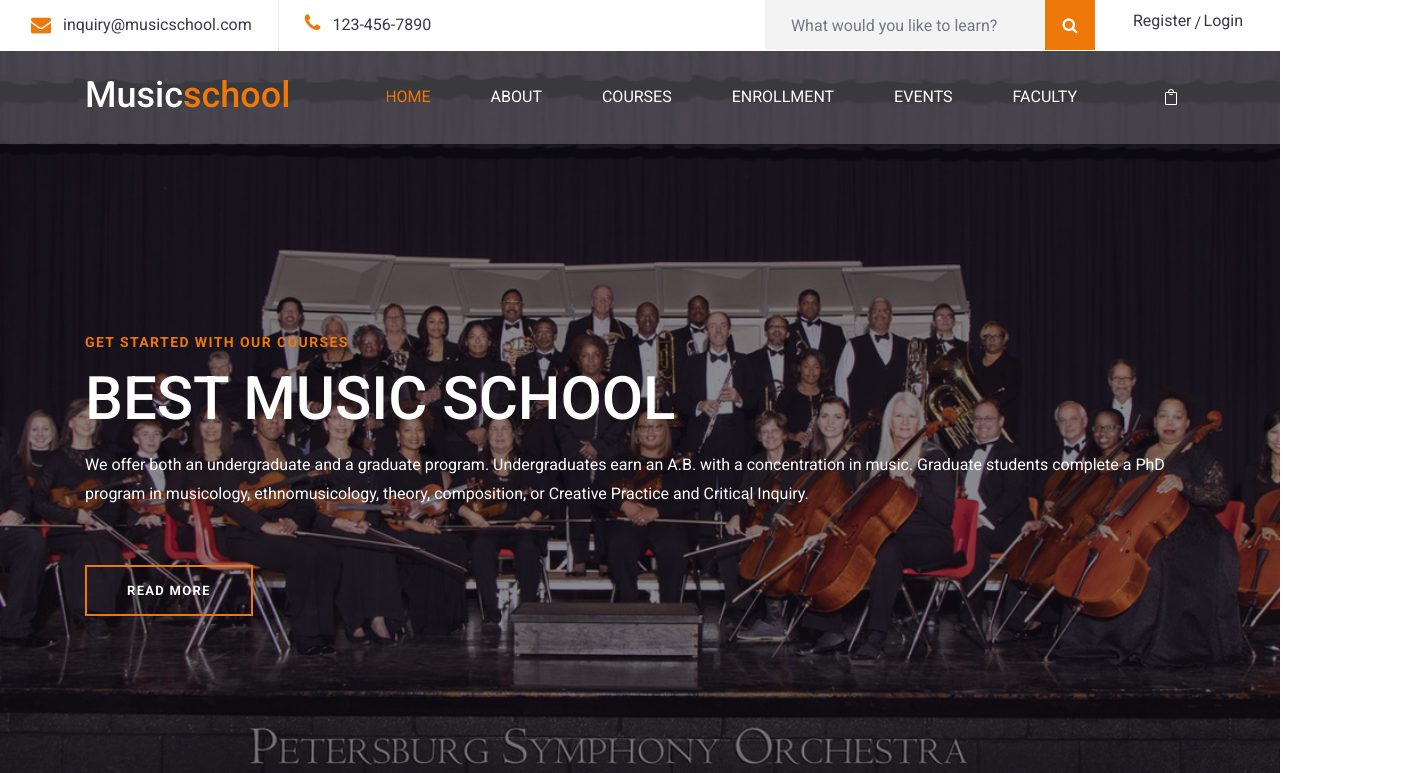
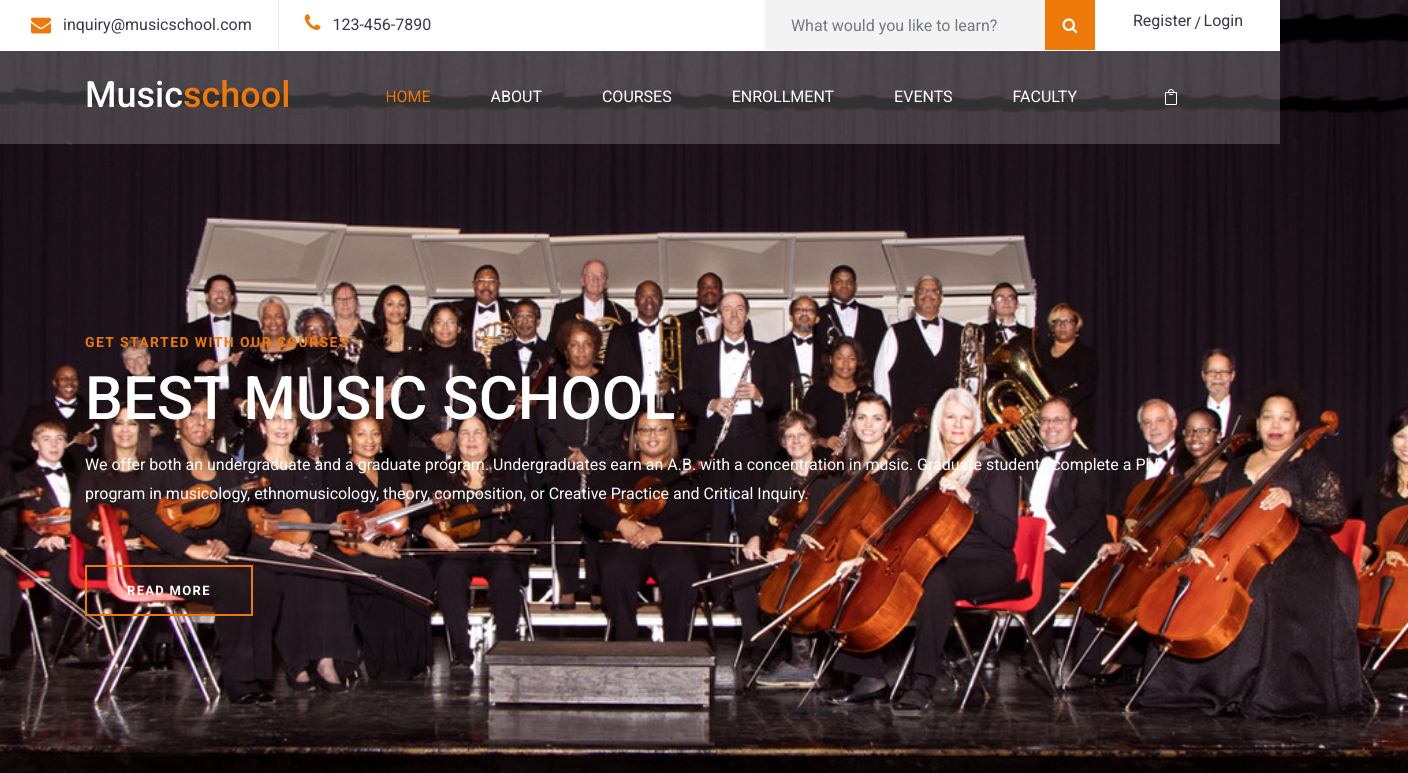
Before and after one commit to Music-school-website/version-2, a plain HTML site: page index.html in a window 1280 px wide. Shown: the top 773 px of the page, 1408 px wide, since content can reach past the window. Drawn offline with Linux system fonts and the light colour scheme.

Commit message:
Add zoom effect of title image when mouse hovering

```diff
--- a/index.html
+++ b/index.html
@@ -1,7 +1,7 @@
 <!DOCTYPE html>
 <html lang="en">
 <head>
-    <title>Hello World</title>
+    <title>Music School Demo</title>
 
     <!-- Required meta tags -->
     <meta charset="utf-8">
@@ -98,6 +98,7 @@
             </header><!-- .site-header -->
 
         <div class="hero-content-overlay">
+            <div class="hero-content-bgimg">
             <div class="container">
                 <div class="row">
                     <div class="col-12">
@@ -118,6 +119,7 @@
                     </div><!-- .col -->
                 </div><!-- .row -->
             </div><!-- .container -->
+            </div>
         </div><!-- .hero-content-hero-content-overlay -->
     </div><!-- .hero-content -->
 
--- a/style.css
+++ b/style.css
@@ -333,10 +333,33 @@ a:hover, a:active {
 # Hero Section
 --------------------------------------------------------------*/
 .hero-content {
-    background: url("images/background.jpg") no-repeat center;
+    /*background: url("images/background.jpg") no-repeat center;*/
+    height:820px;
+    width:100%;
+}
+
+.hero-content-bgimg {
+    width: 100%;
+    height: 820px;
+    background-color: #383749;
+    background-image: url("images/background.jpg");
+    background-position: center;
     background-size: cover;
-}
-
+    transition: all .5s;
+    position: absolute;
+    z-index: -1;
+}
+
+/* add zoom effect on title img */
+/* unsolved problem: the page width is zoomed as well; cannot isolate the sub div from parent div*/
+.hero-content:hover .hero-content-bgimg,
+.hero-content:focus .hero-content-bgimg {
+    transform: scale(1.2);
+}
+.hero-content:hover .hero-content-wrap,
+.hero-content:focus .hero-content-wrap {
+    transform: scale(0.83333);
+}
 .hero-content-overlay {
     background: rgba(21,20,33,.5);
 }
@@ -344,6 +367,7 @@ a:hover, a:active {
 .hero-content-wrap {
     height: 820px;
     padding-top: 130px;
+    transition: all .5s;
 }
 
 .hero-content-wrap h4 {
@@ -401,6 +425,7 @@ a:hover, a:active {
 --------------------------------*/
 .icon-boxes {
     border-bottom: 1px solid #ebebeb;
+    background-color: #ebebeb;
 }
 
 .icon-box {
@@ -475,7 +500,7 @@ a:hover, a:active {
     left: 0;
     width: 100%;
     height: 100%;
-    background: #fff;
+    background: #ebebeb;
     transition: all .35s;
 }
 
```
Lines whose indentation alone changed are shown as unchanged.
